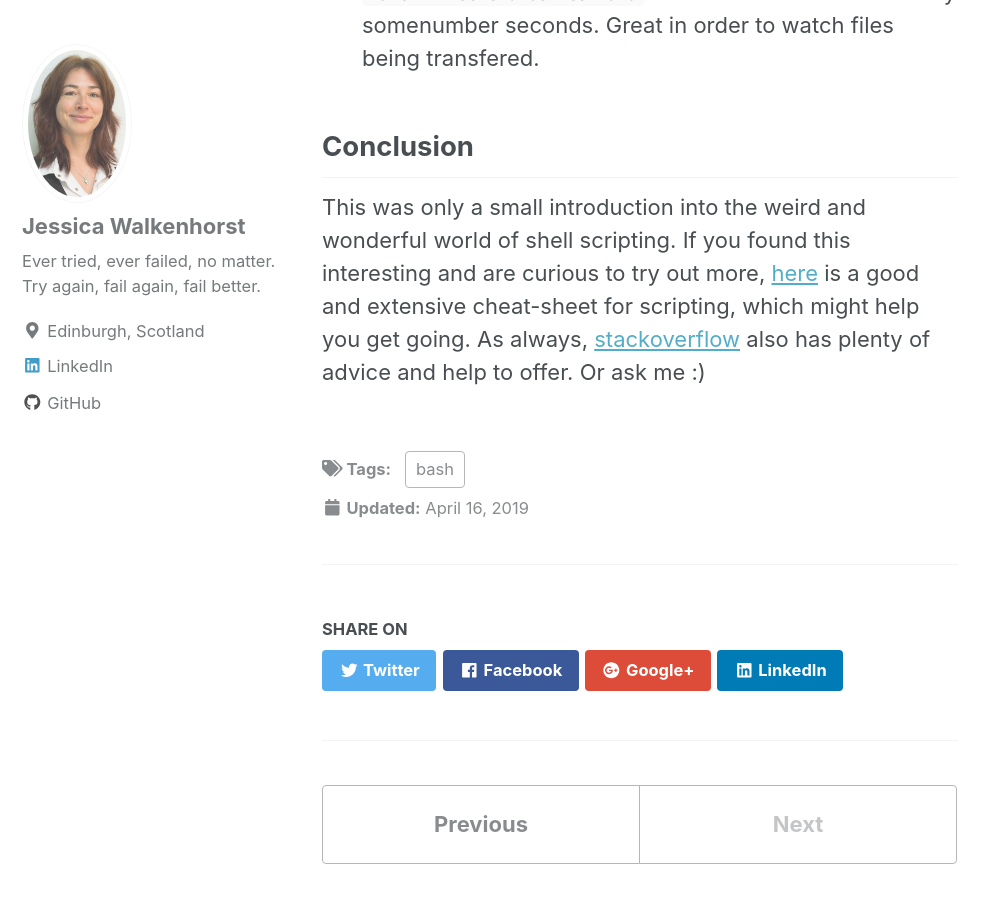
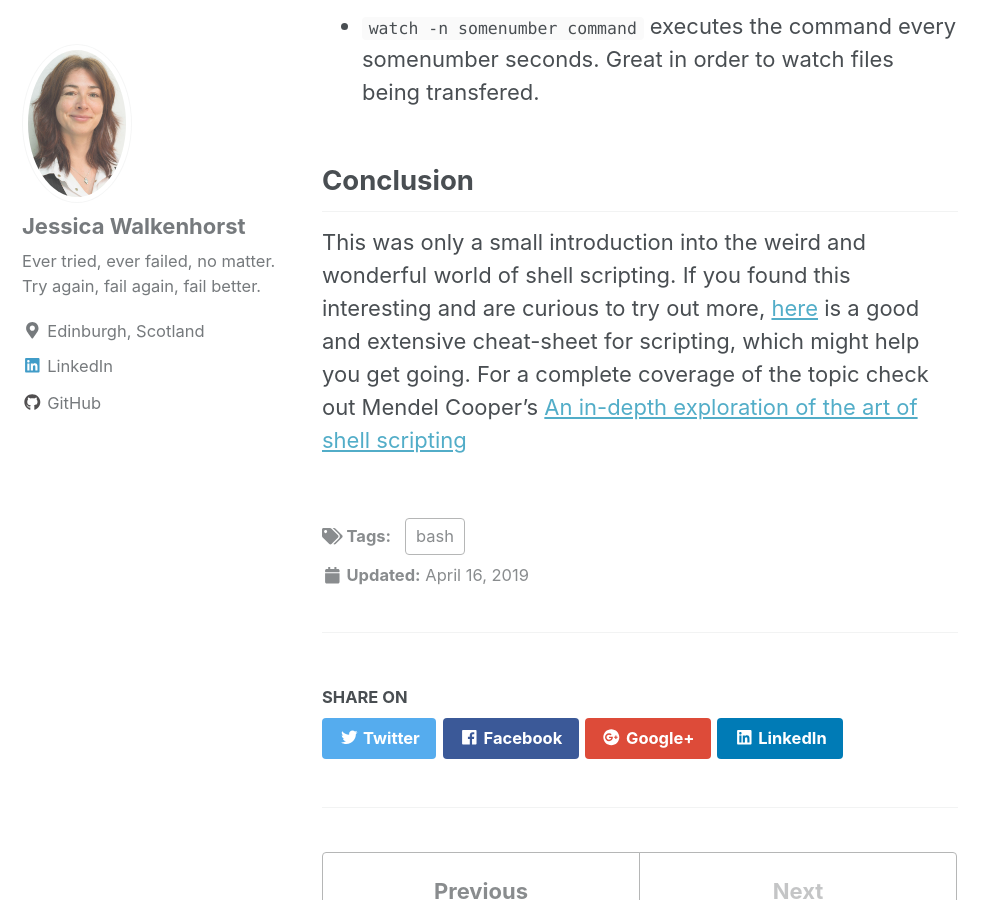
Before and after one commit to walkenho/walkenho.github.io, a Jekyll site: the page built from _posts/2019-04-16-introduction-to-bash.md, in a window 1280 px wide and 900 px high, scrolled down 11885 px. Shown: the whole window, without its empty margins (0-999 px from the left). Built offline with Jekyll 4.4.1, drawn with Linux system fonts in a browser that asks for light colours; nearby versions of some CDN libraries; some of the changed text lies outside the part shown.

Commit message:
Update 2019-04-16-introduction-to-bash.md
* added link
* changed title

```diff
--- a/_posts/2019-04-16-introduction-to-bash.md
+++ b/_posts/2019-04-16-introduction-to-bash.md
@@ -1,8 +1,8 @@
 ---
-title: Introduction to Bash
+title: An Introduction to the Magic of the Shell
 tags:
   - bash
-excerpt: I recently gave a small introduction to Shell scripting at work. This is the write-up.
+excerpt: A comprehensive write-up of an introduction to shell scripting, which I recently gave to our team.
 ---
 
 The more I program, the more lazy I become. I just can't see, why I should be doing sth, that a computer can do so much better, faster and more reliable on its own. On my way to the lazy worker, I have found shell scripting to be a great friend and helper. When I was doing my PhD (I hold a PhD in computational physics), I had set up a whole calculation machinery which would compile a huge amount of input files for calculations, send of all the calculations to the parallel computing service queuing system, wait for them to finish, extract the relevant data from the output, visualize the results into graphics and animations, create a whole hierarchy of webpages and push all of this onto a webserver, so the results could be viewed from multiple people collaborating from all over the world. It did all of this fully automatically on the push of a button, while I was on lunch-break or for the longer calculations soundly asleep in bed. The best: It did so reliably and never made any mistakes. Because, deep down in our hearts, most of us are lazy, here is a small introduction to the power of bash programming. Hopefully, it can help to send you on your way to becoming a lazier person, too :) (or, to be honest, probably just have more time for the interesting things in life/science/work/you-name-it).
@@ -275,4 +275,4 @@ exit 0
 * `watch -n somenumber command` executes the command every somenumber seconds. Great in order to watch files being transfered.
 
 ## Conclusion
-This was only a small introduction into the weird and wonderful world of shell scripting. If you found this interesting and are curious to try out more, [here](https://devhints.io/bash) is a good and extensive cheat-sheet for scripting, which might help you get going. As always, [stackoverflow](https://stackoverflow.com/) also has plenty of advice and help to offer. Or ask me :)
+This was only a small introduction into the weird and wonderful world of shell scripting. If you found this interesting and are curious to try out more, [here](https://devhints.io/bash) is a good and extensive cheat-sheet for scripting, which might help you get going. For a complete coverage of the topic check out Mendel Cooper's [An in-depth exploration of the art of shell scripting](http://tldp.org/LDP/abs/html/index.html As always, [stackoverflow](https://stackoverflow.com/) also has plenty of advice and help to offer. Or ask me :)
```
